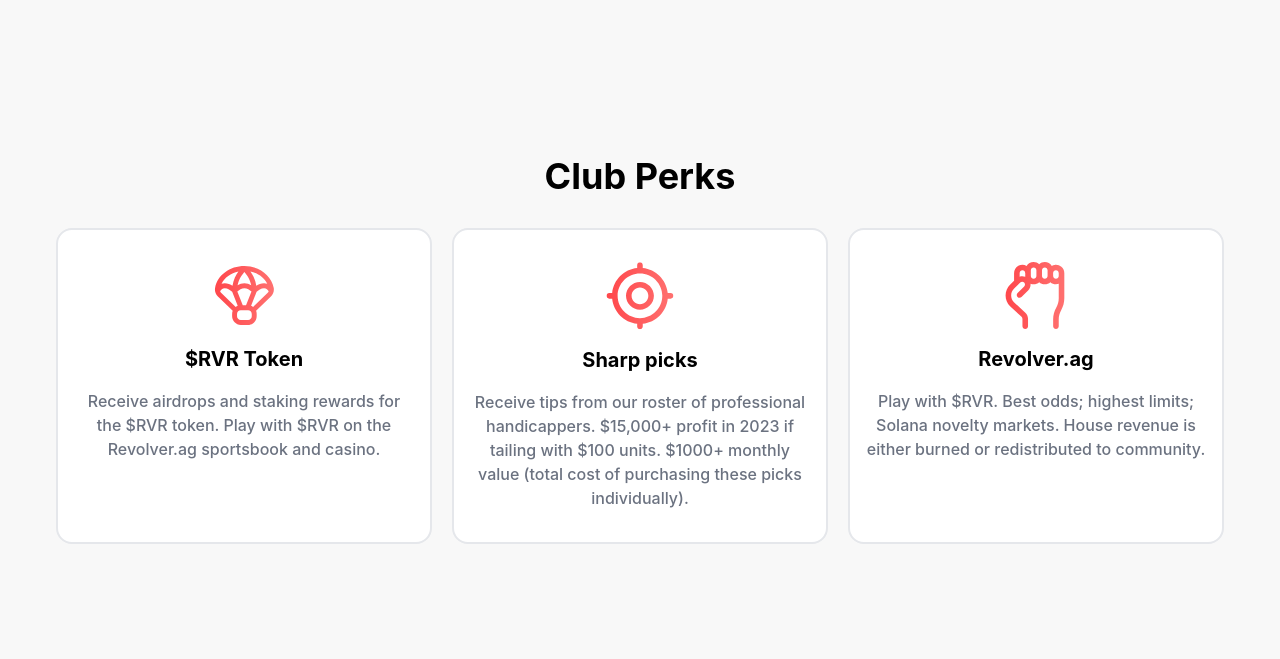
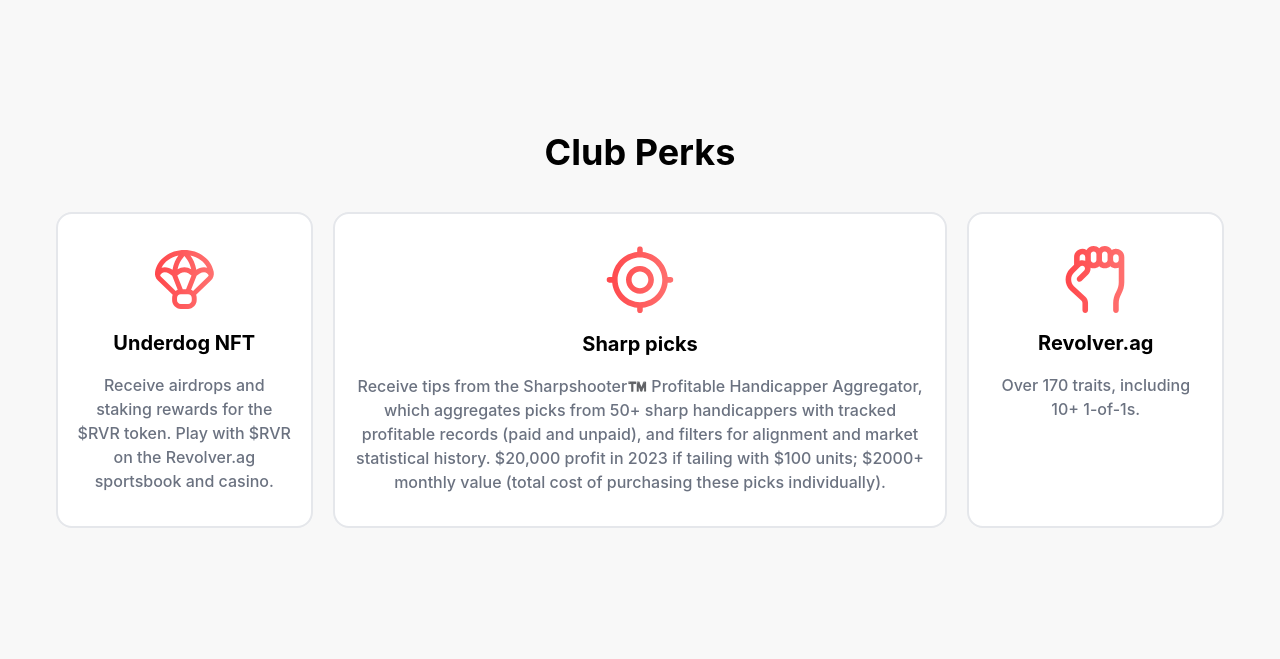
Before and after one commit to SolCaruso/revolver.ag, a website: page perks.html in a window 1280 px wide. Shown: the part 589-1248 px from the top of the page. Drawn offline with Linux system fonts and the light colour scheme.

Commit message:
July 14th, 2023 updates to NFT and Perks pages

```diff
--- a/perks.html
+++ b/perks.html
@@ -163,7 +163,7 @@
     <main class="mx-auto px-4 py-8 md:pt-14 lg:max-w-[1200px] lg:pt-32">
 
       <!-- Revolver Club Card -->
-      <div class="mx-auto mb-24 flex max-w-2xl flex-col gap-8 rounded-xl border-2 border-gray-200 bg-white p-4 lg:mb-40 lg:max-w-full lg:flex-row lg:gap-20">
+      <div class="mx-auto mb-24 flex max-w-2xl flex-col gap-8 rounded-xl border-2 border-gray-200 bg-white p-4 lg:mb-32 lg:max-w-full lg:flex-row lg:gap-20">
         <div class="flex w-full justify-center overflow-hidden rounded-xl bg-rvr-box lg:w-96">
           <img class="xs:max-w-96" src="./images/png/cowboy/cowboy.png" alt="Cowboy underdog" />
         </div>
@@ -185,28 +185,31 @@
       </div>
 
       <!-- Club Perks Section Start -->
-      <section class="flex flex-col gap-8 pb-10 lg:pb-28">
+
+      <footer class=" flex flex-col gap-8 pb-10 lg:pb-28">
         <div class="text-center">
-          <h4 class="text-4xl font-bold">Club Perks</h4>
+          <h4 class="py-2 text-4xl font-bold">Club Perks</h4>
         </div>
         <div class="mx-auto flex max-w-2xl flex-col gap-5 lg:max-w-full lg:flex-row">
-          <div class="flex w-full flex-col items-center justify-start gap-4 rounded-xl border-2 border-gray-200 bg-white px-4 py-8 text-center">
+          <div class="flex w-full lg:w-2/5 flex-col items-center justify-start gap-4 rounded-xl border-2 border-gray-200 bg-white px-4 py-8 text-center">
             <img src="./images/svg/icons/cards/parachute.svg" alt="Target" />
-            <h5 class="text-xl font-bold">$RVR Token</h5>
+            <h5 class="text-xl font-bold">Underdog NFT</h5>
             <p class="text-base font-medium text-gray-500">Receive airdrops and staking rewards for the $RVR token. Play with $RVR on the Revolver.ag sportsbook and casino.</p>
           </div>
           <div class="flex w-full flex-col items-center justify-start gap-4 rounded-xl border-2 border-gray-200 bg-white px-4 py-8 text-center">
-            <img src="./images/svg/icons/cards/target.svg" alt="Parachute" />
-            <h5 class="text-xl font-bold">Sharp picks</h5>
-            <p class="text-base font-medium text-gray-500">Receive tips from our roster of professional handicappers. $15,000+ profit in 2023 if tailing with $100 units. $1000+ monthly value (total cost of purchasing these picks individually).
+            <img src="./images/svg/icons/cards/target.svg" alt="Dog" />
+            <h5 class="text-xl font-bold">Sharp picks
+            </h5>
+            <p class="text-base font-medium text-gray-500">Receive tips from the Sharpshooter™️ Profitable Handicapper Aggregator, which aggregates picks from 50+ sharp handicappers with tracked profitable records (paid and unpaid), and filters for alignment and market statistical history. $20,000 profit in 2023 if tailing with $100 units; $2000+ monthly value (total cost of purchasing these picks individually).</p>
           </div>
-          <div class="flex w-full flex-col items-center justify-start gap-4 rounded-xl border-2 border-gray-200 bg-white px-4 py-8 text-center">
-            <img src="./images/svg/icons/cards/fist.svg" alt="Fist to the sky" />
+          <div class="flex w-full lg:w-2/5 flex-col items-center justify-start gap-4 rounded-xl border-2 border-gray-200 bg-white px-4 py-8 text-center">
+            <img src="./images/svg/icons/cards/fist.svg" alt="Stars" />
             <h5 class="text-xl font-bold">Revolver.ag</h5>
-            <p class="text-base font-medium text-gray-500">Play with $RVR. Best odds; highest limits; Solana novelty markets. House revenue is either burned or redistributed to community.</p>
+            <p class="text-base font-medium text-gray-500">Over 170 traits, including 10+ 1-of-1s.</p>
           </div>
         </div>
-      </section>
+      </footer>
+
     </main>
 
     <script>
```
Also changed, not shown: nft.html (+2 -2 lines), css/output.css, 1 other file.
